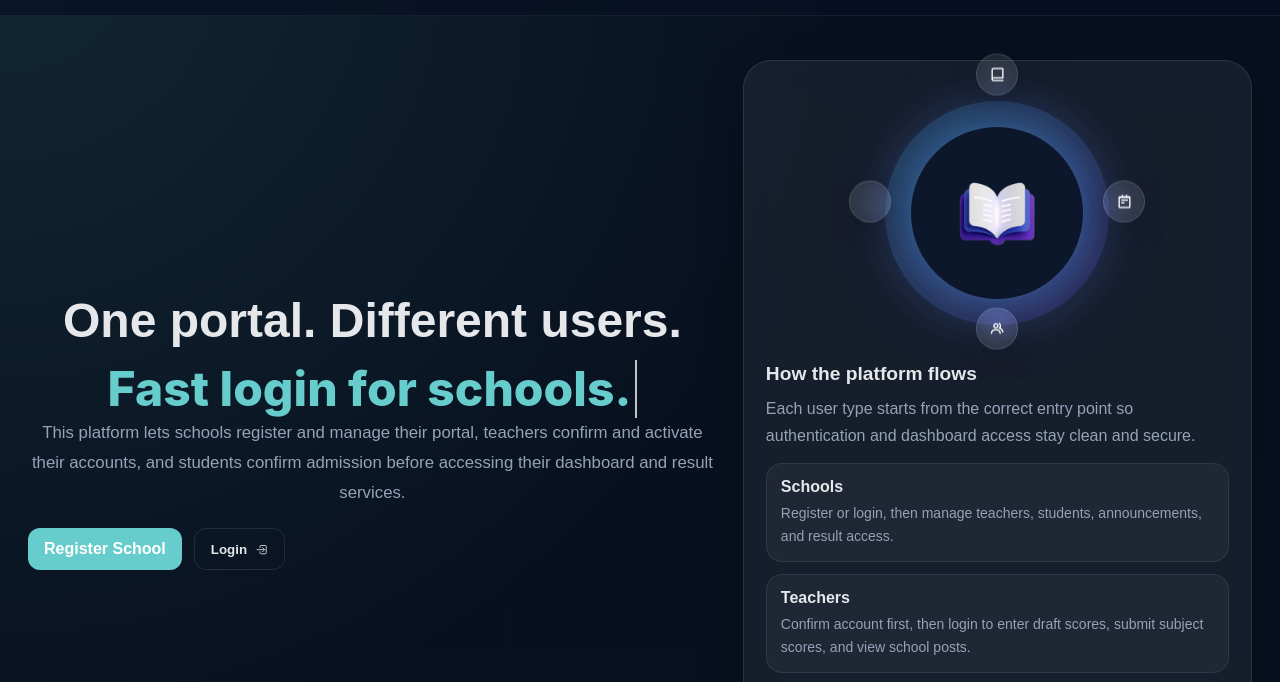
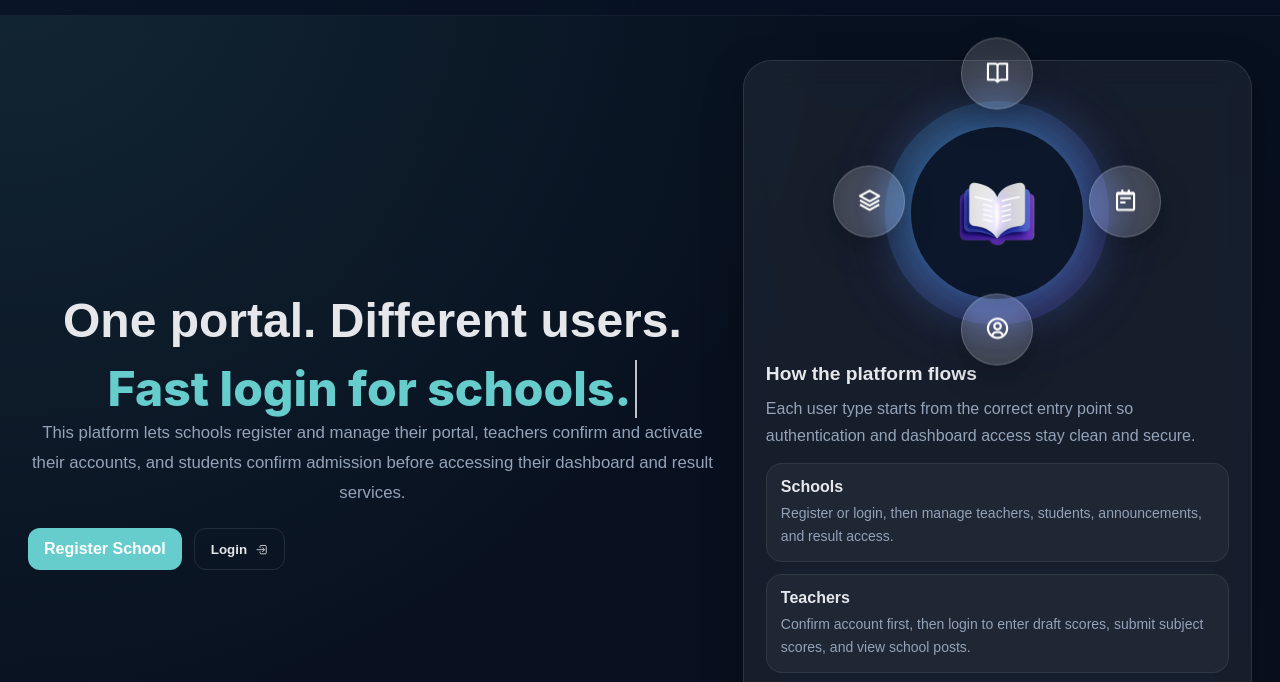
Before and after one commit to STUN-FI/STUN-FI_HUB, a plain HTML site: page SaaS/index.html in a window 1280 px wide. Shown: the part 75-757 px from the top of the page. Drawn offline with nearby package versions, Linux system fonts and the light colour scheme.

Commit message:
Fix left floating icon visibility and improve icon styling

```diff
--- a/SaaS/index.html
+++ b/SaaS/index.html
@@ -328,42 +328,44 @@
 
     .hero-graphic .floating-icon {
       position: absolute;
-      width: 42px;
-      height: 42px;
+      width: 72px;
+      height: 72px;
       display: inline-flex;
       align-items: center;
       justify-content: center;
       border-radius: 50%;
-      background: rgba(255,255,255,0.08);
-      border: 1px solid rgba(255,255,255,0.14);
+      background: rgba(255,255,255,0.14);
+      border: 1px solid rgba(255,255,255,0.2);
       color: #fff;
-      backdrop-filter: blur(10px);
-      box-shadow: 0 10px 30px rgba(0,0,0,0.18);
+      font-size: 1.6rem;
+      backdrop-filter: blur(12px);
+      box-shadow: 0 12px 32px rgba(0,0,0,0.24);
       animation: floaty 3.8s ease-in-out infinite;
+      transition: transform 180ms ease;
     }
 
     .hero-graphic .floating-icon.icon-1 {
-      top: -18px;
+      top: -34px;
       left: 50%;
-      margin-left: -21px;
+      margin-left: -36px;
     }
 
     .hero-graphic .floating-icon.icon-2 {
       top: 50%;
-      left: -18px;
-      margin-top: -21px;
+      left: -34px;
+      margin-top: -36px;
     }
 
     .hero-graphic .floating-icon.icon-3 {
       top: 50%;
-      right: -18px;
-      margin-top: -21px;
+      right: -34px;
+      margin-top: -36px;
     }
 
     .hero-graphic .floating-icon.icon-4 {
-      bottom: -18px;
+      bottom: -34px;
       left: 50%;
-      margin-left: -21px;
+      margin-left: -36px;
     }
 
     @keyframes floaty {
@@ -1151,10 +1153,10 @@
             <circle cx="130" cy="130" r="54" fill="#0D172B" />
             <image x="84" y="84" width="92" height="92" href="img/Gemini_Generated_Image_tqycz8tqycz8tqyc.png" clip-path="url(#heroImageClip)" preserveAspectRatio="xMidYMid slice" />
           </svg>
-          <i class="bx bx-book-alt floating-icon icon-1"></i>
-          <i class="bx bx-school floating-icon icon-2"></i>
+          <i class="bx bx-book-open floating-icon icon-1"></i>
+          <i class="bx bx-layer floating-icon icon-2"></i>
           <i class="bx bx-notepad floating-icon icon-3"></i>
-          <i class="bx bx-group floating-icon icon-4"></i>
+          <i class="bx bx-user-circle floating-icon icon-4"></i>
         </div>
         <h3>How the platform flows</h3>
         <p>
```
